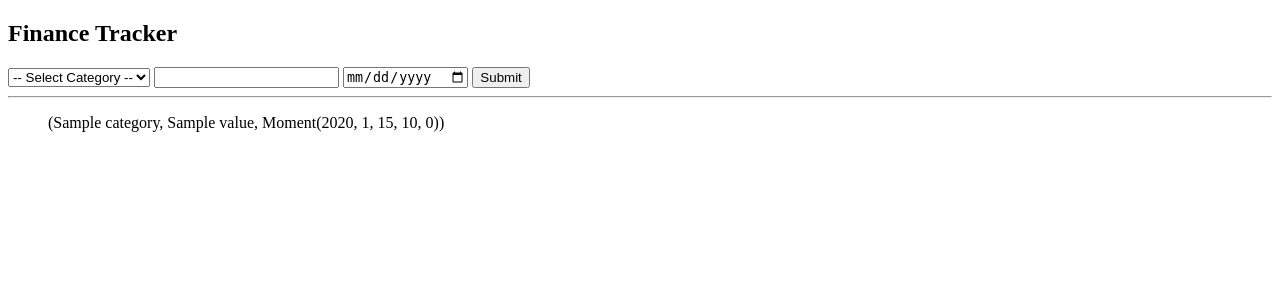
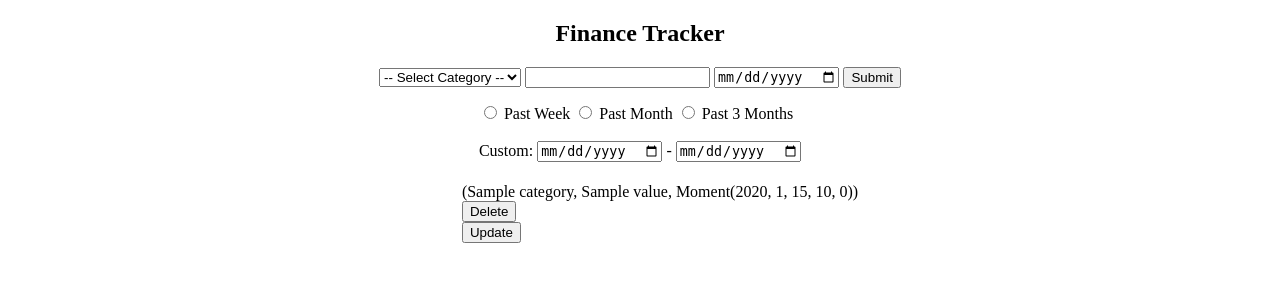
Before and after one commit to SeanS-code/fin-tracker, a Flask app: page / in a window 1280 px wide. Shown: the top 300 px of the page. Run offline with Flask 3, Linux system fonts and the light colour scheme; a database or web service that is not in the repository returns one stand-in record (values such as "Sample title").

Commit message:
fixed bug with post methods, and added delete functionality

```diff
--- a/flaskr/main.py
+++ b/flaskr/main.py
@@ -1,6 +1,8 @@
 from flask import Flask, render_template, request, url_for, redirect, jsonify
 from pymongo import MongoClient
 from bson.objectid import ObjectId
+
+from datetime import datetime
 
 app = Flask(__name__)
 
@@ -9,17 +11,29 @@ client = MongoClient('localhost', 27017)
 db = client.tracker
 collections = db.expenses
 
-# Base page
-@app.route('/', methods=('GET', 'POST'))
+# Homepage
+@app.route('/', methods=['GET'])
 def root():
-    if request.method=='POST':
-        print("Form submitted")
-        category = request.form['categories']
-        value = int(request.form['price'])
-        date = request.form['date']
-
-        collections.insert_one({'category': category, 'value': value, 'date': date})
-        return redirect(url_for('root'))
-
     all_expenses = collections.find()
     return render_template('index.html', collections=all_expenses)
+
+@app.route('/add', methods=['POST'])
+def add_expense():
+    category = request.form['categories']
+    value = int(request.form['price'])
+    date = request.form['date']
+
+    document = {
+        'category': category,
+        'value' : value,
+        'date' : date
+    }
+
+    collections.insert_one(document)
+    return redirect(url_for('root'))
+
+@app.route('/delete/<id>', methods=['POST'])
+def delete(id):
+    print("received req")
+    collections.delete_one({ '_id' : ObjectId(id)})
+    return redirect(url_for('root'))
--- a/flaskr/templates/index.html
+++ b/flaskr/templates/index.html
@@ -6,9 +6,9 @@
     <title>FinanceTracker</title>
 </head>
 <body>
-    <h2>Finance Tracker</h2>
-    <div>
-        <form method="post">
+    <h2 style="text-align: center;">Finance Tracker</h2>
+    <div style="display: flex; flex-direction:column; align-items: center; gap: 5px;">
+        <form method="post" action="/add" id="insert" style="margin-bottom: 10px;">
             <select name="categories">
                 <option hidden disabled selected>-- Select Category --</option>
                 <option value="groceries">Groceries</option>
@@ -23,13 +23,35 @@
             <input name="date" type="date">
             <button type="submit">Submit</button>
         </form>
-        <hr>
+
+        <div>
+            <input type="radio" name="filter">
+            <label for="week">Past Week</label>
+
+            <input type="radio" name="filter">
+            <label for="month">Past Month</label>
+
+            <input type="radio" name="filter">
+            <label for="3month">Past 3 Months</label>
+
+            <br></br>
+            <label for="start">Custom: </label>
+            <input type="date" name="start">
+            <span>-</span>
+            <input type="date" name="end">
+        </div>
+
         {% for expense in collections %}
             <ul class="expense">
                 <l1>{{ expense['category'], expense['value'], expense['date'] }}</l1>
+                <form method="post" action=" {{ url_for('delete', id=expense['_id']) }}">
+                    <input type="submit" value="Delete">
+                </form>
+                <form>
+                    <input type="submit" value="Update">
+                </form>
             </ul>
         {% endfor %}
-
     </div>
 </body>
 </html>
```
Also changed, not shown: flaskr/test.py (deleted, +0 -15 lines).
